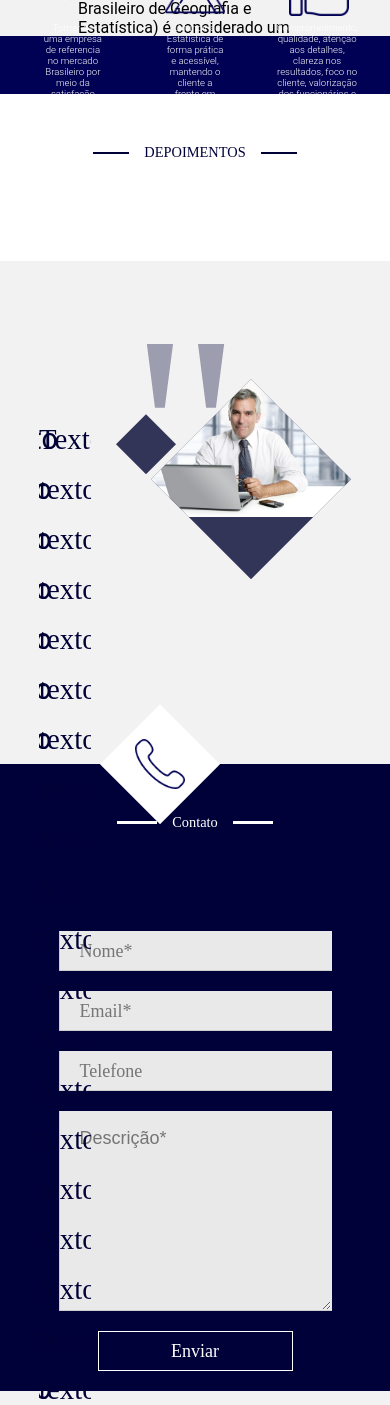
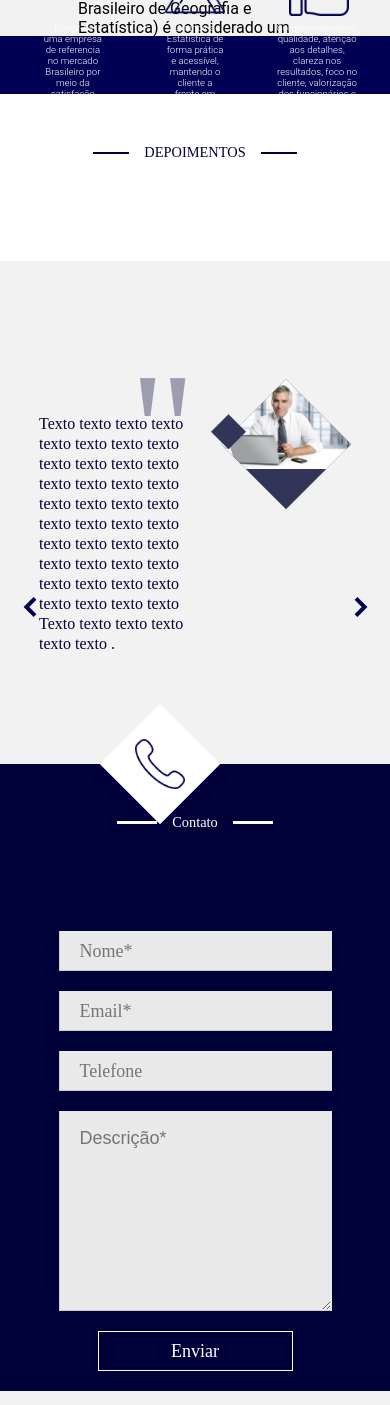
Before and after one commit to citi-onboarding/fisher, a Django app: page / in a window 390 px wide. Shown: the part 1133-2538 px from the top of the page. Run offline with Django 3.2, Linux system fonts and the light colour scheme; some web fonts are replaced.

Commit message:
depoimentos

```diff
--- a/core/static/css/depoimentos.css
+++ b/core/static/css/depoimentos.css
@@ -139,3 +139,161 @@ button.carousel-next.slick-arrow {
   }
 
 }
+
+@media (max-width: 1085px) {
+  .carousel-next img, .carousel-prev img {
+    width: 40px;
+ }
+}
+
+@media (max-width: 927px) {
+
+
+  .slider-item {
+    font-size: 1.3rem;
+    line-height: 30px;
+  }
+
+  .carousel-next img, .carousel-prev img {
+    width: 40px;
+ }
+}
+
+@media (max-width: 850px) {
+
+  .carousel-next img, .carousel-prev img {
+    width: 30px;
+ }
+
+ #aspas {
+
+  font-size: 13rem;
+
+}
+
+}
+
+@media (max-width: 769px) {
+
+  .slider-item {
+    font-size: 1.1rem;
+    line-height: 30px;
+  }
+
+
+  #losango-pequeno {
+    width: 50px;
+    height: 50px;
+
+  }
+
+  #avatar-imagem {
+    width: 190px;
+    height: 190px;
+
+  }
+  #aspas {
+
+    font-size: 10rem;
+
+  }
+
+}
+
+
+@media (max-width: 643px) {
+
+  .carousel-prev, .carousel-next {
+
+    bottom: 30vw;
+
+  }
+
+  #losango-pequeno {
+    width: 40px;
+    height: 40px;
+
+  }
+
+  #avatar-imagem {
+    width: 180px;
+    height: 180px;
+
+  }
+
+}
+
+@media (max-width: 580px) {
+  .slider-item {
+    font-size: 0.9rem;
+    line-height: 25px;
+  }
+  #losango-pequeno {
+    width: 40px;
+    height: 40px;
+
+  }
+
+  #avatar-imagem {
+    width: 160px;
+    height: 160px;
+
+  }
+
+
+}
+
+@media (max-width: 480px) {
+  .carousel-next img, .carousel-prev img {
+    width: 20px;
+ }
+
+ #losango-pequeno {
+  width: 40px;
+  height: 40px;
+
+}
+
+#avatar-imagem {
+  width: 140px;
+  height: 140px;
+
+}
+
+}
+
+@media (max-width: 400px) {
+  #losango-pequeno {
+    width: 35px;
+    height: 35px;
+
+  }
+
+  #avatar-imagem {
+    width: 130px;
+    height: 130px;
+
+  }
+  .slider-item {
+    font-size: 1rem;
+    line-height: 20px;
+  }
+}
+
+@media (max-width: 340px) {
+  #losango-pequeno {
+    width: 32px;
+    height: 32px;
+
+  }
+
+  #avatar-imagem {
+    width: 120px;
+    height: 120px;
+
+  }
+  .slider-item {
+    font-size: 0.9rem;
+    line-height: 17px;
+  }
+}
```
